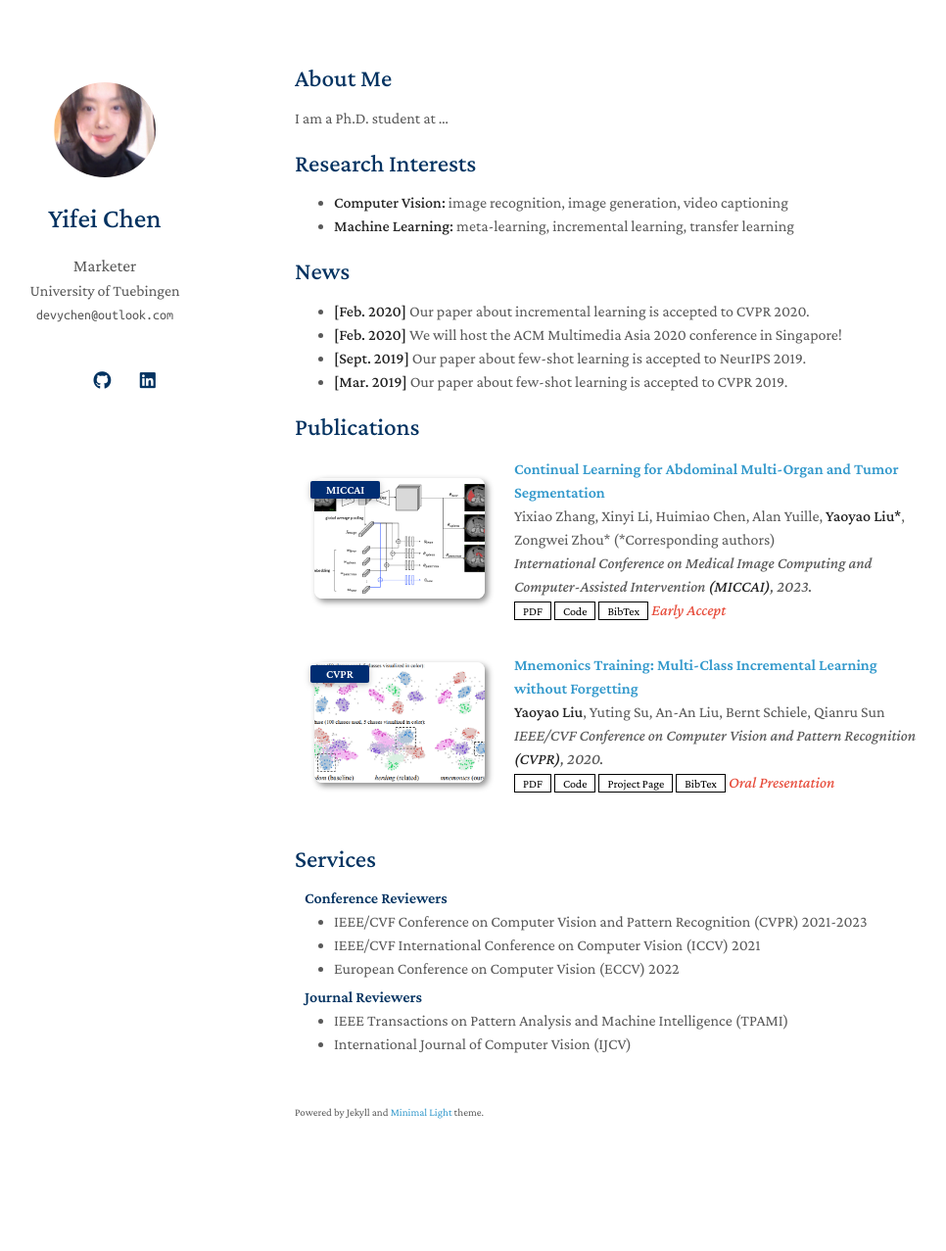
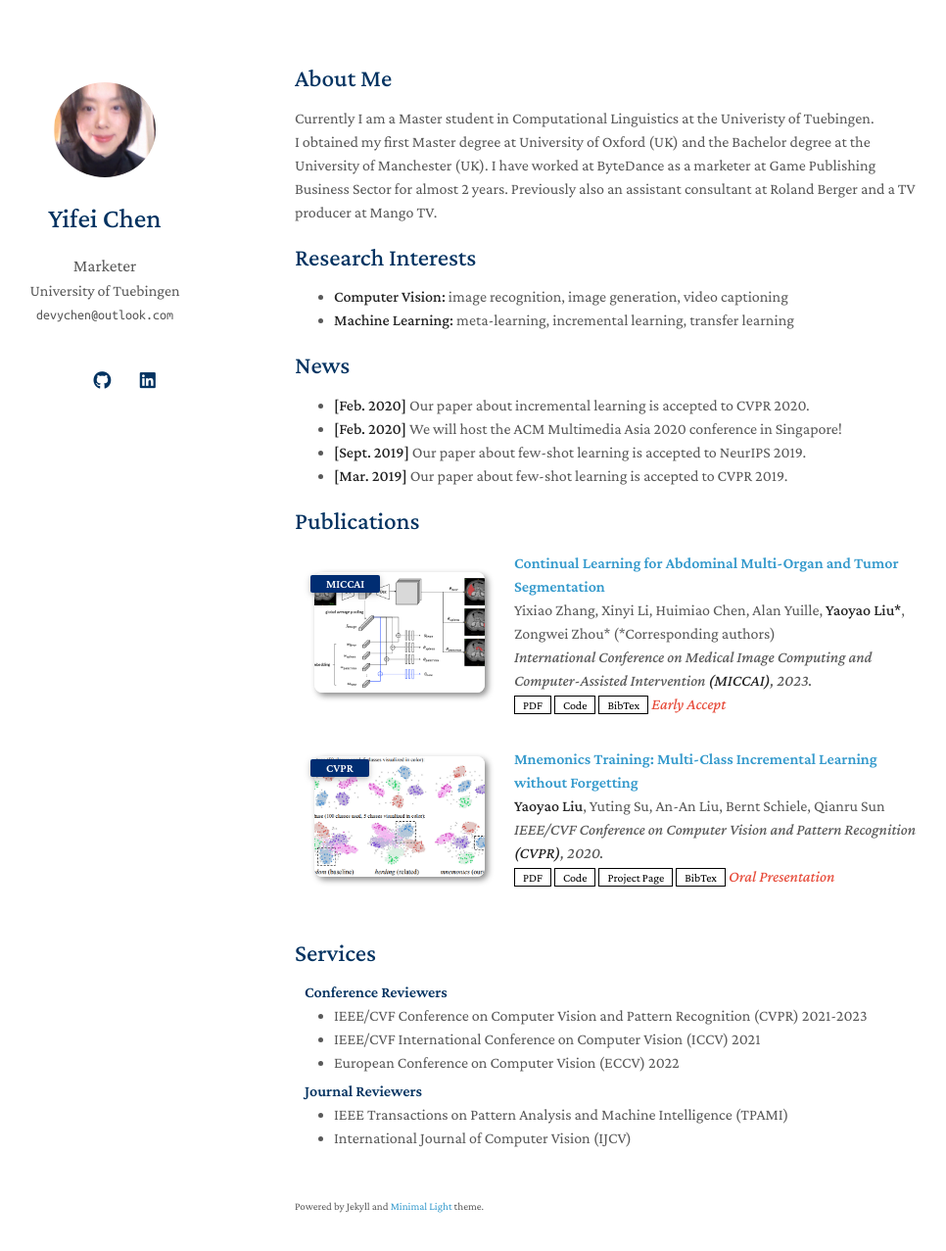
Before and after one commit to devychen/devychen.github.io, a Jekyll site: the page built from index.md, in a window 1280 px wide and 1312 px high. Shown: the top 1277 px of the window at 98% size, without its empty margins (169-1135 px from the left). Built offline with Jekyll 4.4.1, drawn with Linux system fonts in a browser that asks for light colours; a style sheet for code colours, icons or effects is not loaded; our own code applies the rules of GitHub Pages for plain Markdown files.

Commit message:
Update index.md

```diff
--- a/index.md
+++ b/index.md
@@ -4,7 +4,8 @@ layout: homepage
 
 ## About Me
 
-I am a Ph.D. student at ...
+Currently I am a Master student in Computational Linguistics at the Univeristy of Tuebingen. <br>
+I obtained my first Master degree at University of Oxford (UK) and the Bachelor degree at the University of Manchester (UK). I have worked at ByteDance as a marketer at Game Publishing Business Sector for almost 2 years. Previously also an assistant consultant at Roland Berger and a TV producer at Mango TV.
 
 ## Research Interests
 
```
